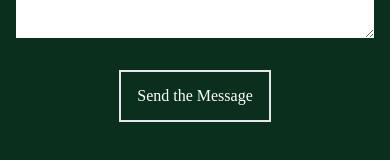
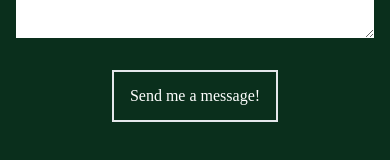
Before and after one commit to alexseredovych/react-portfolio-app, a React (Create React App) app: page / in a window 390 px wide. Shown: the part 6025-6185 px from the top of the page. Built offline with nearby package versions, Linux system fonts and the light colour scheme.

Commit message:
Fixed: - Section overlapping bug for small screens - Minor UI changes - GitHub Actions Setup

```diff
--- a/src/components/Contact.jsx
+++ b/src/components/Contact.jsx
@@ -43,7 +43,7 @@ const Contact = () => {
           placeholder="Message"
         ></textarea>
         <button className="text-white border-2 hover:bg-yellow-600 hover:border-yellow-600 px-4 py-3 my-8 mx-auto flex items-center">
-          Send the Message
+          Send me a message!
         </button>
       </form>
     </div>
```
